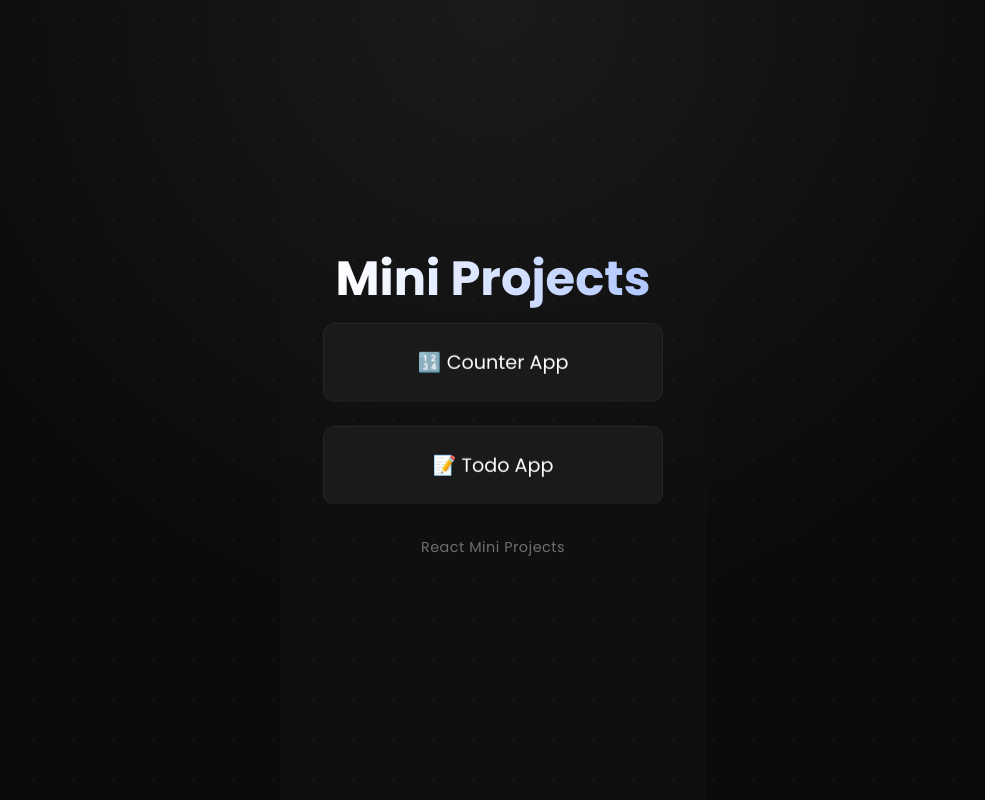
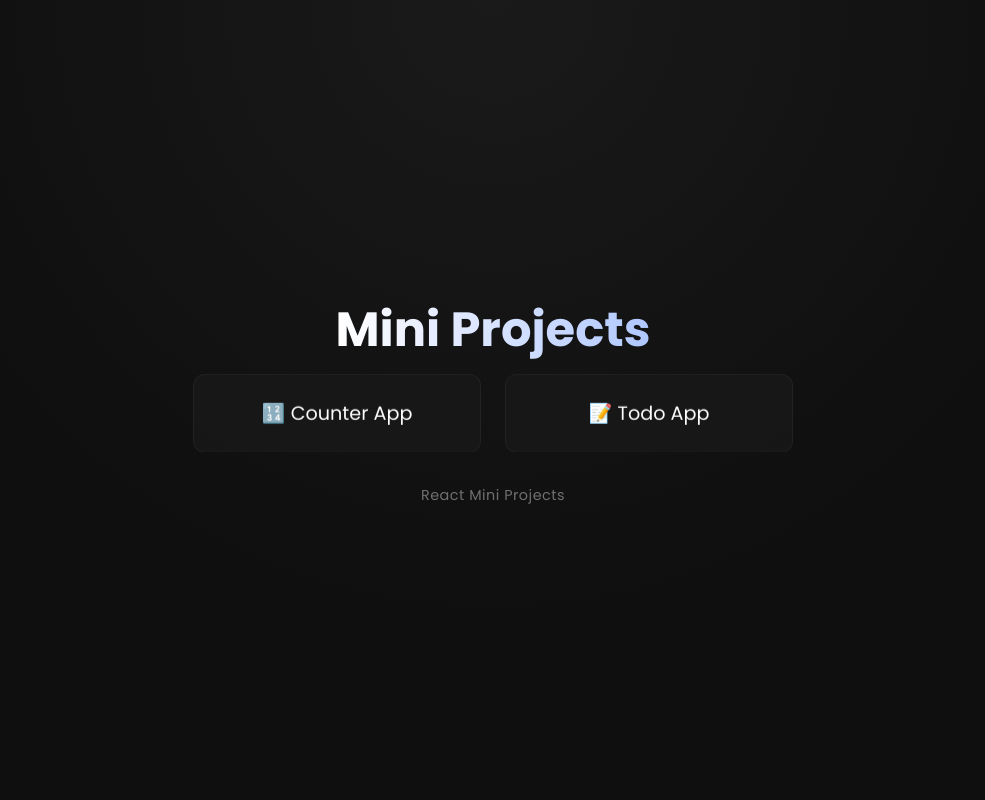
Before and after one commit to Hrisshhii/react-practice, a React (Vite) app in the folder MiniProjects/: page / in a window 1280 px wide. Shown: the whole page, without its empty margins (147-1132 px from the left). Built offline with nearby package versions, Linux system fonts and the light colour scheme.

Commit message:
Fixing css

```diff
--- /dev/null
+++ b/MiniProjects/src/App.css
@@ -0,0 +1,13 @@
+*{
+    padding: 0;
+    margin: 0;
+    box-sizing: border-box;
+    border: none;
+    font-family: 'Poppins', sans-serif;
+}
+#root,body,html {
+  width: 100%;
+  height: 100%;
+  background: #000;
+  overflow: hidden;
+}
--- a/MiniProjects/src/App.jsx
+++ b/MiniProjects/src/App.jsx
@@ -1,6 +1,7 @@
 import { Counter } from './components/Counter/Counter'
 import {Routes,Route} from 'react-router';
 import { Home } from './components/Home';
+import './App.css';
 function App() {
 
   return (
--- a/MiniProjects/src/components/Counter/Counter.css
+++ b/MiniProjects/src/components/Counter/Counter.css
@@ -1,20 +1,15 @@
-*{
-    padding: 0;
-    margin: 0;
-    box-sizing: border-box;
-    font-family: 'Poppins', sans-serif;
+.counter {
+    min-height: 100vh;
+    width: 100%;
+    display: flex;
+    flex-direction: column;
+    justify-content: center;
+    align-items: center;
+    background: radial-gradient(circle at top, #1b1b1b 0%, #0b0b0b 60%);
 }
 
-body{
-    background: radial-gradient(circle at top, #1a1a1a 0%, #0b0b0b 60%);
-    min-height: 100vh;
-    display: flex;
-    justify-content: center;
-    align-items: center;
-    color: #fff;
-}
 
-.container{
+.counter-card{
     background: rgba(255,255,255,0.03);
     backdrop-filter: blur(12px);
     -webkit-backdrop-filter: blur(12px);
--- a/MiniProjects/src/components/Counter/Counter.jsx
+++ b/MiniProjects/src/components/Counter/Counter.jsx
@@ -19,8 +19,8 @@ export const Counter = () => {
         return ()=>window.removeEventListener('keydown',handleKey);
     },[]);
   return (
-    <>
-        <div className="container">
+    <div className='counter'>
+        <div className="counter-card">
             <h1 className="number">{count}</h1>
 
             <div className='buttons-container'>
@@ -29,6 +29,6 @@ export const Counter = () => {
                 <button onClick={() => setCount(0)} className="reset-but">Reset</button>
             </div>
         </div>
-    </>
+    </div>
   )
 }
--- a/MiniProjects/src/components/Home.css
+++ b/MiniProjects/src/components/Home.css
@@ -1,7 +1,6 @@
 .home::before {
     content: "";
-    position: absolute;
-    inset: 0;
+    position: relative;
     background-image: radial-gradient(rgba(255,255,255,0.04) 1px, transparent 1px);
     background-size: 40px 40px;
     pointer-events: none;
@@ -68,7 +67,6 @@
     text-decoration: none;
     color: white;
     background: rgba(26,26,26,0.7);
-    background-color: #1a1a1a;
     backdrop-filter: blur(10px) saturate(120%);
     -webkit-backdrop-filter: blur(10px) saturate(120%);
     padding: 1.5rem;
```
